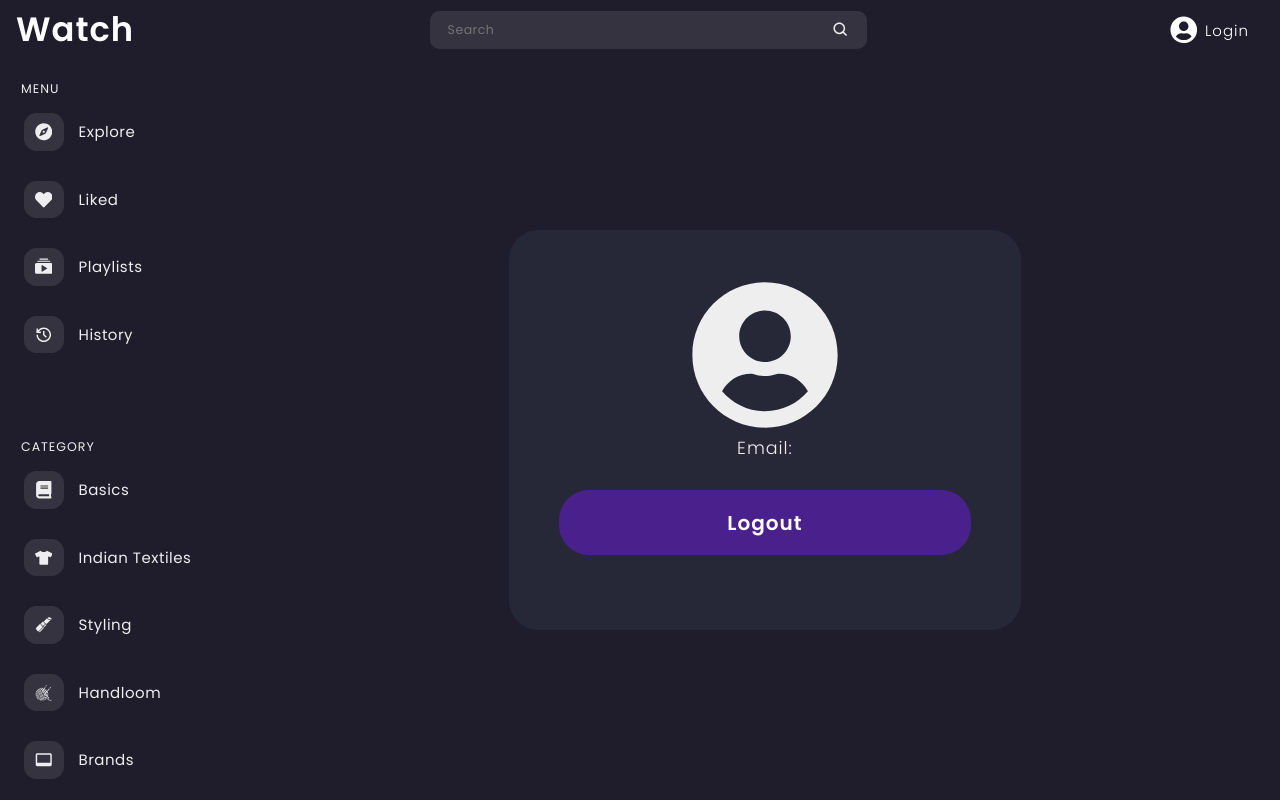
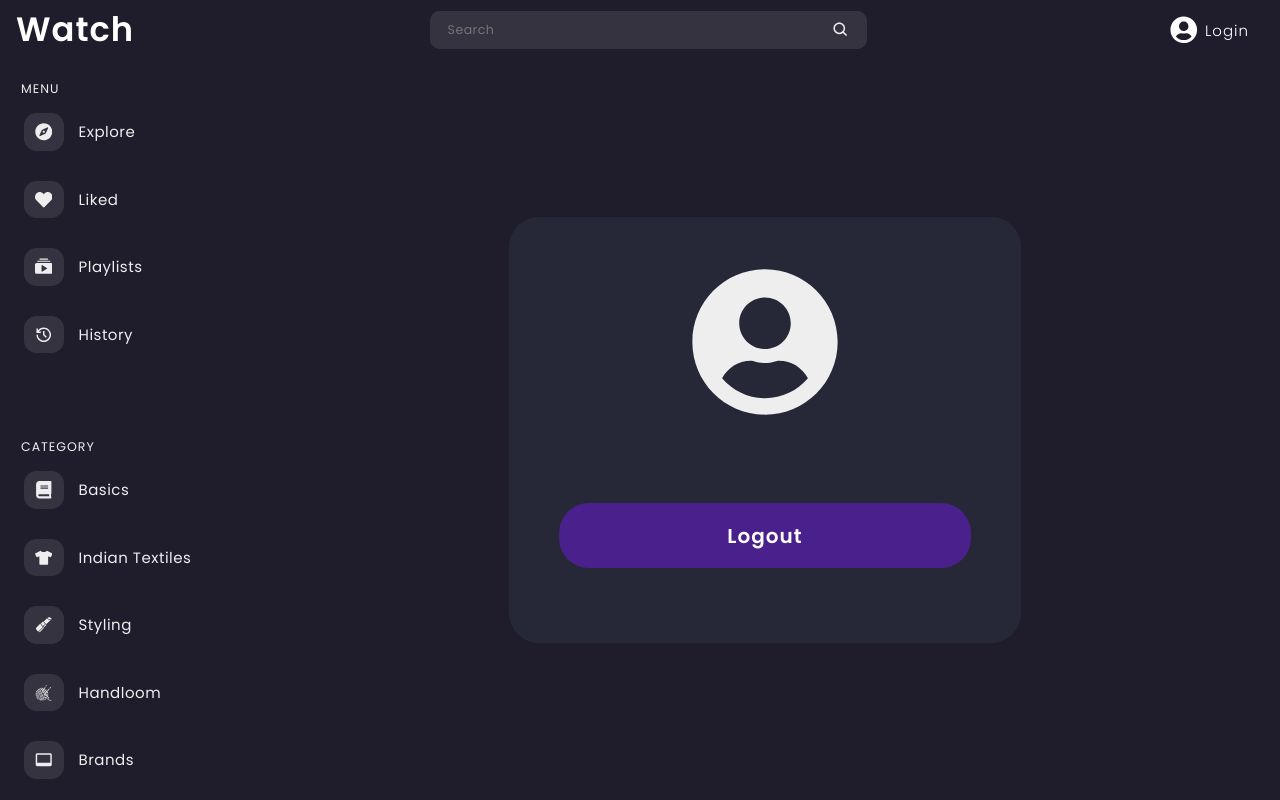
Before and after one commit to srivcodes/Watch, a React app: page /profile in a window 1280 px wide. Built offline with nearby package versions, Linux system fonts and the light colour scheme; no server answers; sample sign-in values are in the browser's storage.

Commit message:
made style changes to profile card

```diff
--- a/src/Components/Auth/Profile/Profile.jsx
+++ b/src/Components/Auth/Profile/Profile.jsx
@@ -49,15 +49,15 @@ export const Profile = () => {
           <div>
             <p className="profile-text">
               {' '} {' '}
-              <span className="primary-color">{userDetails?.firstname}</span>
-              <span className="primary-color">{userDetails?.lastname}</span>
+              <span className="primary-color">{userDetails?.firstname.toUpperCase()}</span>
+              <span className="primary-color">{userDetails?.lastname.toUpperCase()}</span>
             </p>
             {/* <p className="profile-text">
               Lastname:{' '}
               <span className="primary-color">{userDetails?.lastname}</span>
             </p> */}
             <p className="profile-text">
-              Email: <span className="primary-color">{userDetails?.email}</span>
+              <span className="primary-color">{userDetails?.email}</span>
             </p>
           </div>
 
--- a/src/Components/Auth/Profile/styles.css
+++ b/src/Components/Auth/Profile/styles.css
@@ -44,6 +44,7 @@
 }
 .primary-color {
 	color: var(--head-primary);
+	padding: 3px;
 }
 
 @media screen and (max-width: 880px) {
```
